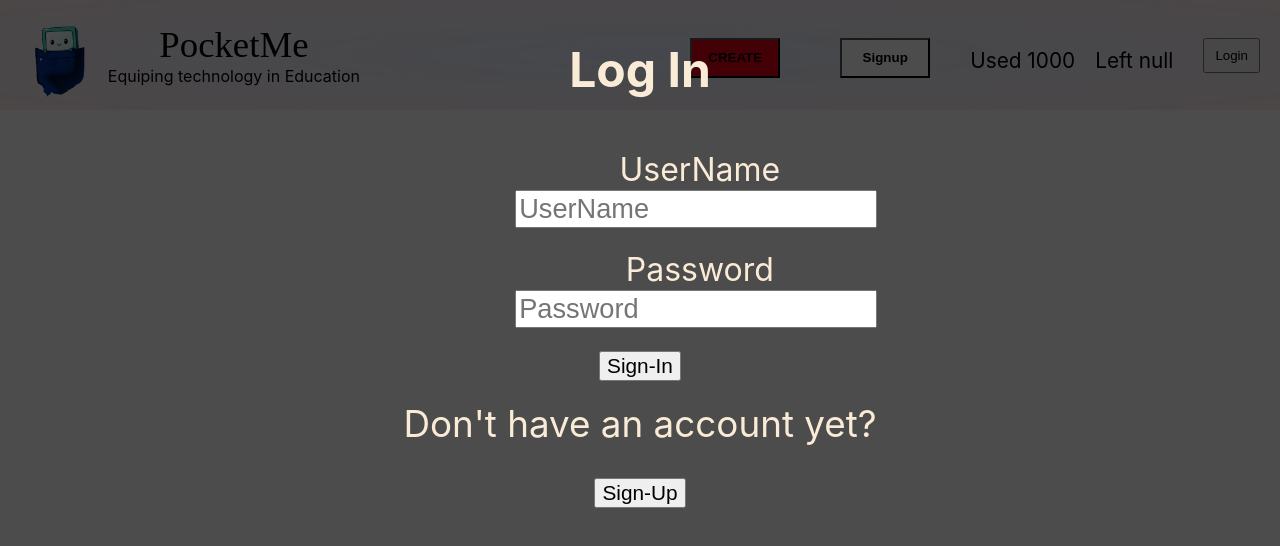
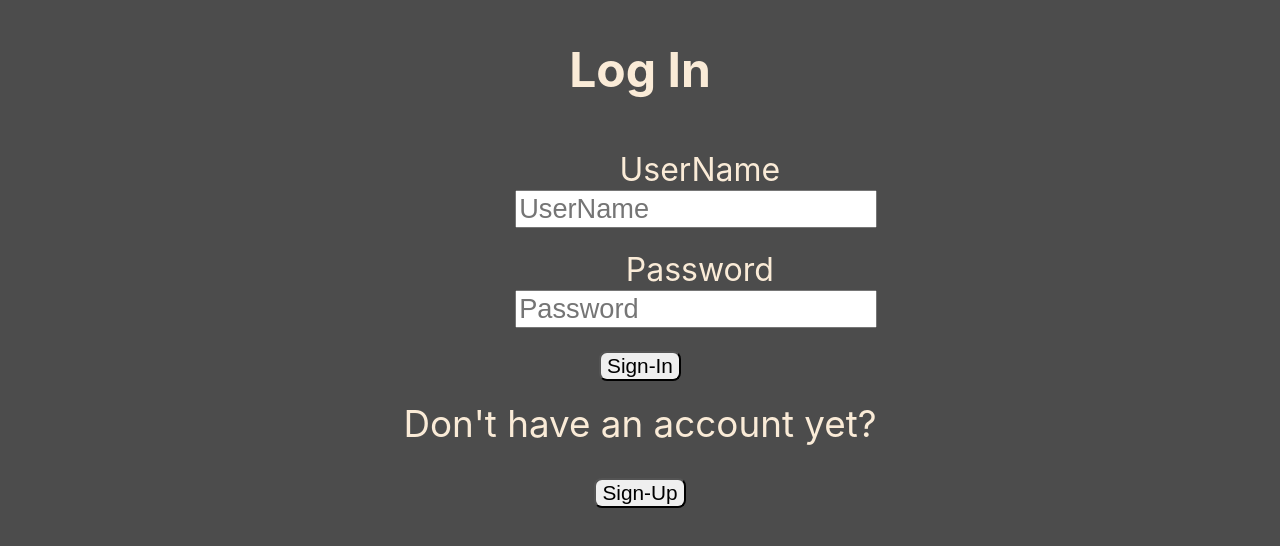
Before and after one commit to prajwal1721/PocketMe, a React (Create React App) app in the folder frontend/: page / in a window 1280 px wide. Shown: the top 546 px of the page. Built offline with nearby package versions, Linux system fonts and the light colour scheme.

Commit message:
Added styles and other changes to App.js

```diff
--- a/frontend/src/App.css
+++ b/frontend/src/App.css
@@ -1,5 +1,10 @@
 .App {
   text-align: center;
+}
+
+button {
+  border-radius: 8px;
+
 }
 
 .App-logo {
@@ -13,10 +18,13 @@
   }
 }
 
+
+
 .App-header {
   background-color: #282c34;
   min-height: 100vh;
   display: flex;
+  overflow-y: auto;
   flex-direction: column;
   align-items: center;
   justify-content: center;
@@ -32,6 +40,7 @@
   from {
     transform: rotate(0deg);
   }
+
   to {
     transform: rotate(360deg);
   }
--- a/frontend/src/App.js
+++ b/frontend/src/App.js
@@ -1,7 +1,9 @@
 import './App.css';
-import { createBrowserHistory } from "history";
+import { useHistory } from "react-router-dom";
+// import { createBrowserHistory } from 'history';
 import React, { useState, useEffect } from 'react';
 import { UrlPage } from './pages/UrlPage/UrlPage';
+// import about{ CreateLink } from './components/createLink/createLink';
 // import { QR } from './components/Overlays/QR/qr';
 import { Navbar } from './components/Navbar/navbar';
 import { Signin } from './components/Auth/Signin/signin';
@@ -9,12 +11,16 @@ import { SignUp } from './components/Auth/Signup/signup';
 import { RedirectLink } from './components/Redirect/redirectLink';
 import { Router, Switch, Route, Redirect } from 'react-router-dom';
 import axios from './axiosurl';
-let history = createBrowserHistory();
+import { NotLogged } from './components/NotLogged/notLogged';
 const App = () => {
   // check for authentication first if logged in and all stuff
   const [user, setUser] = useState(null);
   const [urlLeft, setUrlLeft] = useState(null);
+  const [view, toggleView] = useState(true);
+  const history = useHistory();
+  // const history = createBrowserHistory();
   useEffect(() => {
+    // console.log(user);
     axios.get('/')
       .then(
         (res) => {
@@ -25,29 +31,29 @@ const App = () => {
       .catch((err) => {
         console.log(err);
       })
-  }, [user]);
+  }, [user, urlLeft]);
   return (
     <Router history={history}>
       <div className="App">
-        <Navbar user={user} used={urlLeft} />
-        <Signin />
-        <Switch>
-          {!user ?
-            <>
-              <Route exact path="/signup" component={SignUp} />
-              <Route path='login' component={Signin} />
-              <Redirect path='login' component={Signin} />
-            </> :
-            <>
-              <Route path="/:user/:shortUrl" component={RedirectLink} />
-              <Route path="/" component={UrlPage} />
-              <Redirect path='/' component={UrlPage} />
-
-            </>
-          }
-        </Switch>
+        {/* {!user && history.location.pathname === '/' ? <NotLogged toggleView={toggleView} /> : <></>} */}
+        {!user ? <></> : <Navbar user={user} used={urlLeft} />}
+        {
+          !user ?
+            <Switch>
+              <Route exact path="/signup" ><SignUp /></Route >
+              <Route   ><Signin /></Route>
+              {/* <Redirect from='/' to='/login' /> */}
+            </Switch> :
+            <Switch>
+              <Route exact path="/:user/:shortUrl" component={RedirectLink} />
+              <Route exact path='/'  >
+                <UrlPage user={user} />
+              </Route>
+              <Redirect to='/' />
+            </Switch>
+        }
         {/* page under construction */}
-      </div>
+      </div >
     </Router >
   );
 }
```
